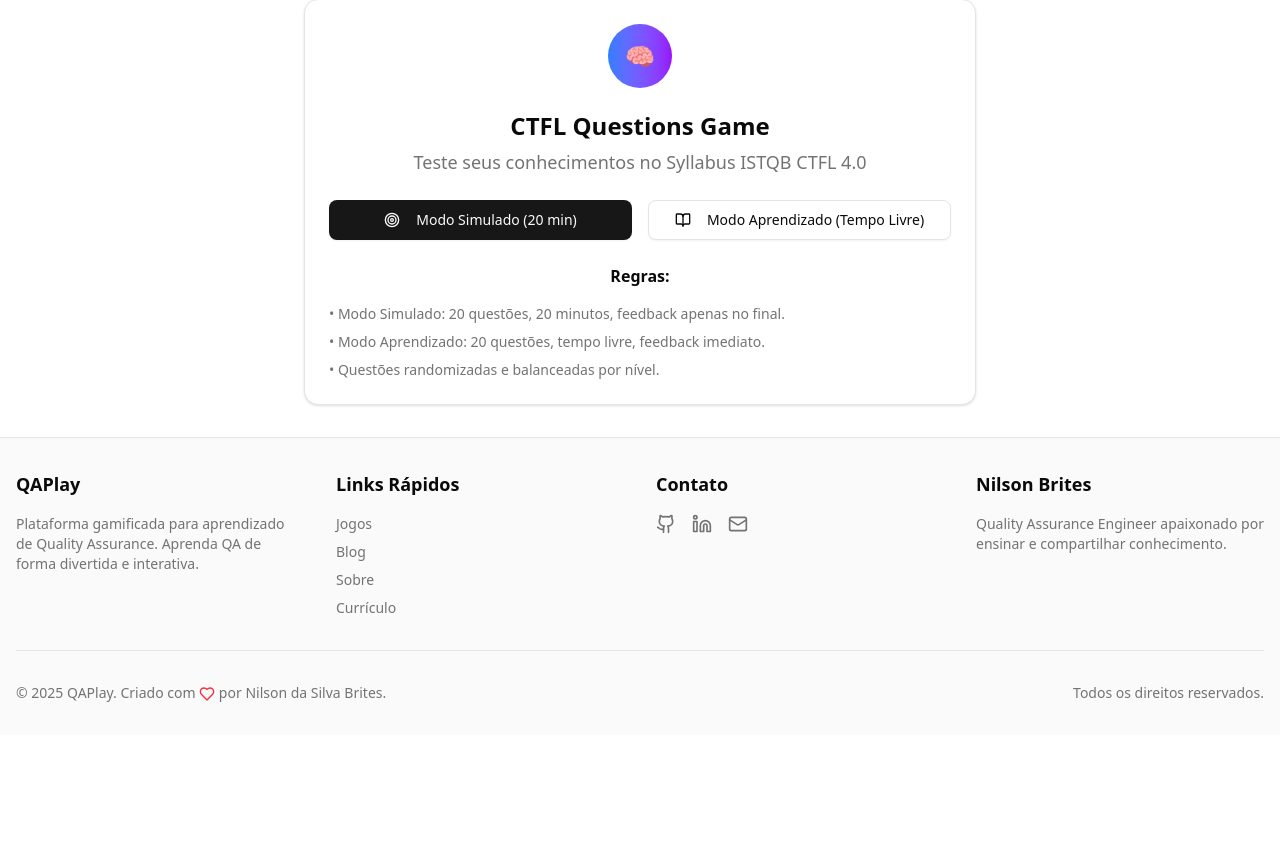
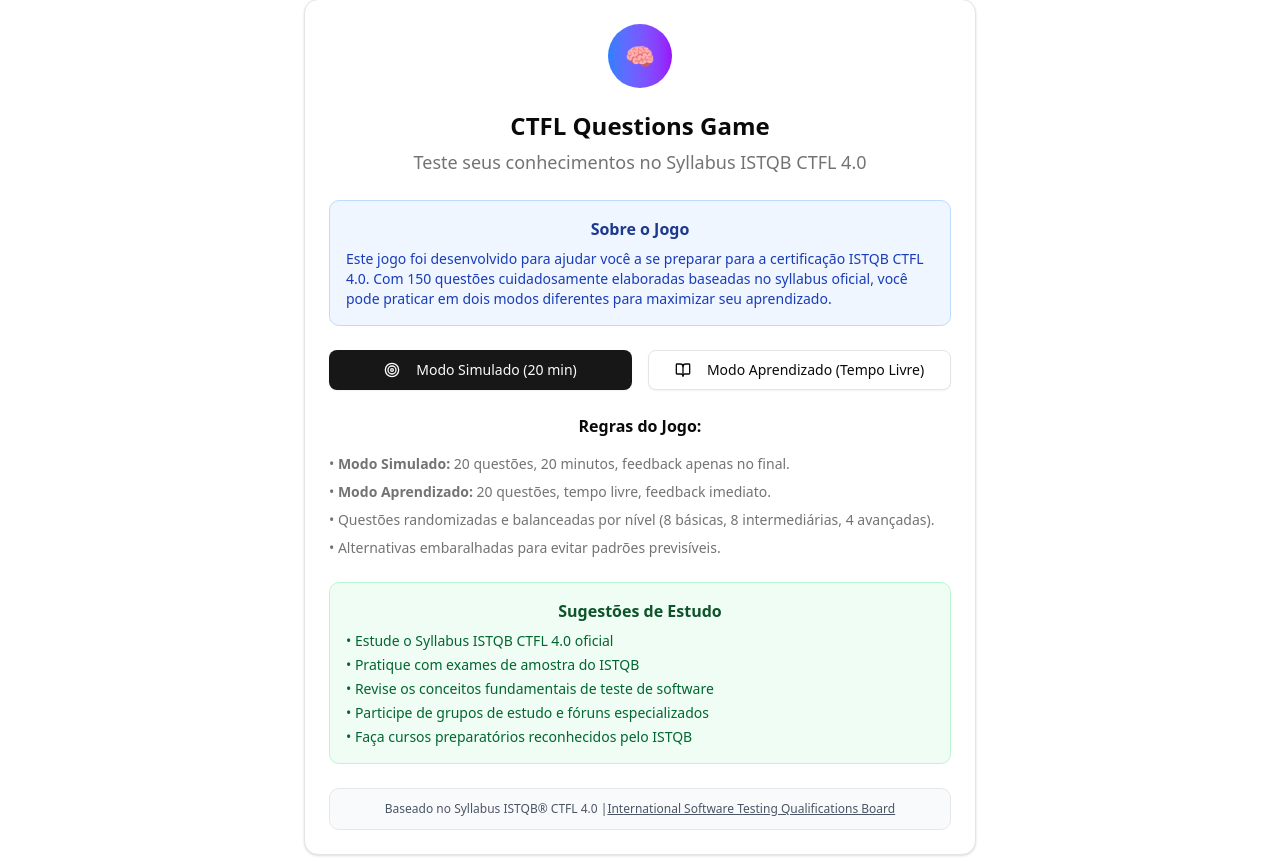
Before and after one commit to nilrd/qaplay_prod, a React (Vite) app: page /treinar/jogo/fundamentos-ctfl in a window 1280 px wide. Shown: the part 178-1040 px from the top of the page. Before the commit the page ends 913 px from the top, so only its background shows below. Built offline with nearby package versions, Linux system fonts and the light colour scheme.

Commit message:
Revert: Revertendo o jogo Quiz Inteligente ISTQB CTFL 4.0 para a versão com seleção de níveis (Junior, Pleno, Senior).

```diff
--- a/src/games/CTFLQuizGame.jsx
+++ b/src/games/CTFLQuizGame.jsx
@@ -205,6 +205,15 @@
             </CardDescription>
           </CardHeader>
           <CardContent className="space-y-6">
+            <div className="bg-blue-50 p-4 rounded-lg border border-blue-200">
+              <h3 className="font-semibold text-blue-900 mb-2">Sobre o Jogo</h3>
+              <p className="text-sm text-blue-800 text-left">
+                Este jogo foi desenvolvido para ajudar você a se preparar para a certificação ISTQB CTFL 4.0.
+                Com 150 questões cuidadosamente elaboradas baseadas no syllabus oficial, você pode praticar
+                em dois modos diferentes para maximizar seu aprendizado.
+              </p>
+            </div>
+
             <div className="grid grid-cols-1 md:grid-cols-2 gap-4">
               <Button onClick={() => startGame('simulado')} size="lg" className="w-full">
                 <Target className="mr-2 h-5 w-5" />
@@ -217,12 +226,33 @@
             </div>
 
             <div className="space-y-4">
-              <h3 className="font-semibold">Regras:</h3>
+              <h3 className="font-semibold">Regras do Jogo:</h3>
               <ul className="text-sm text-muted-foreground space-y-2 text-left">
-                <li>• Modo Simulado: 20 questões, 20 minutos, feedback apenas no final.</li>
-                <li>• Modo Aprendizado: 20 questões, tempo livre, feedback imediato.</li>
-                <li>• Questões randomizadas e balanceadas por nível.</li>
+                <li>• <strong>Modo Simulado:</strong> 20 questões, 20 minutos, feedback apenas no final.</li>
+                <li>• <strong>Modo Aprendizado:</strong> 20 questões, tempo livre, feedback imediato.</li>
+                <li>• Questões randomizadas e balanceadas por nível (8 básicas, 8 intermediárias, 4 avançadas).</li>
+                <li>• Alternativas embaralhadas para evitar padrões previsíveis.</li>
               </ul>
+            </div>
+
+            <div className="bg-green-50 p-4 rounded-lg border border-green-200">
+              <h3 className="font-semibold text-green-900 mb-2">Sugestões de Estudo</h3>
+              <ul className="text-sm text-green-800 space-y-1 text-left">
+                <li>• Estude o Syllabus ISTQB CTFL 4.0 oficial</li>
+                <li>• Pratique com exames de amostra do ISTQB</li>
+                <li>• Revise os conceitos fundamentais de teste de software</li>
+                <li>• Participe de grupos de estudo e fóruns especializados</li>
+                <li>• Faça cursos preparatórios reconhecidos pelo ISTQB</li>
+              </ul>
+            </div>
+
+            <div className="bg-gray-50 p-3 rounded-lg border border-gray-200">
+              <p className="text-xs text-gray-600 text-center">
+                Baseado no Syllabus ISTQB® CTFL 4.0 |
+                <a href="https://www.istqb.org" target="_blank" rel="noopener noreferrer" className="underline hover:text-blue-600">
+                  International Software Testing Qualifications Board
+                </a>
+              </p>
             </div>
           </CardContent>
         </Card>
@@ -316,11 +346,18 @@
           Pergunta {currentQuestionIndex + 1} de {shuffledQuestions.length}
         </Badge>
         {timeLeft !== null && (
-          <div className="flex items-center space-x-2">
+          <div className="flex items-center space-x-2 bg-white p-2 rounded-lg border shadow-sm">
             <Clock className="h-4 w-4" />
-            <span className={`font-mono text-lg ${timeLeft <= 60 && timeLeft > 0 ? 'text-red-500 font-bold' : ''}`}>
+            <span className={`font-mono text-lg font-bold ${timeLeft <= 300 && timeLeft > 60 ? 'text-orange-500' : timeLeft <= 60 && timeLeft > 0 ? 'text-red-500 animate-pulse' : 'text-blue-600'}`}>
               {formatTime(timeLeft)}
             </span>
+            <span className="text-xs text-gray-500">restante</span>
+          </div>
+        )}
+        {timeLeft === null && (
+          <div className="flex items-center space-x-2 bg-green-50 p-2 rounded-lg border border-green-200">
+            <BookOpen className="h-4 w-4 text-green-600" />
+            <span className="text-sm text-green-700 font-medium">Tempo Livre</span>
           </div>
         )}
       </div>
```
